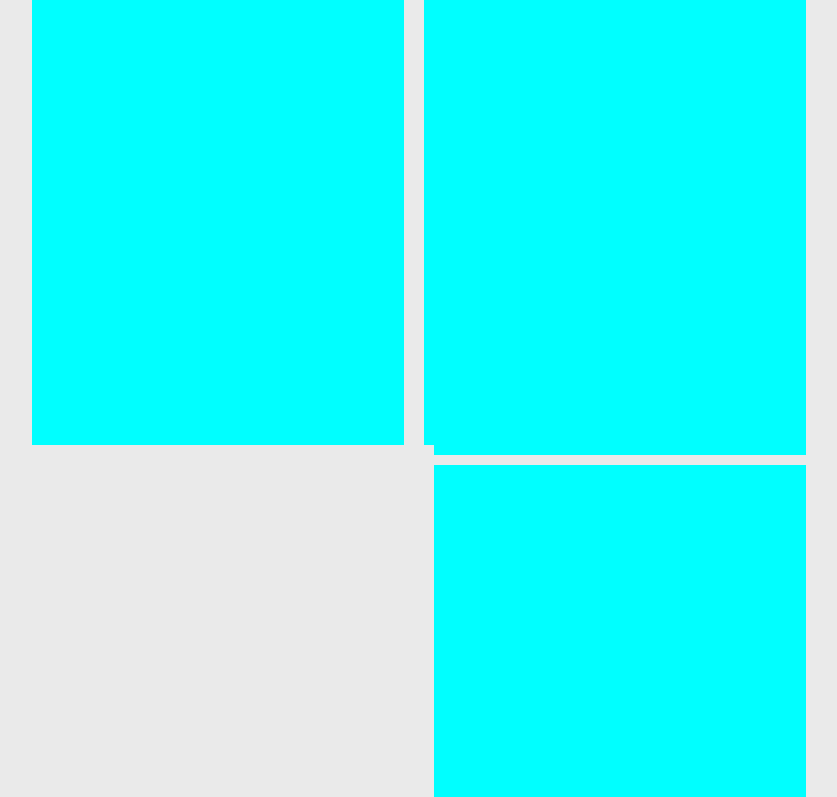
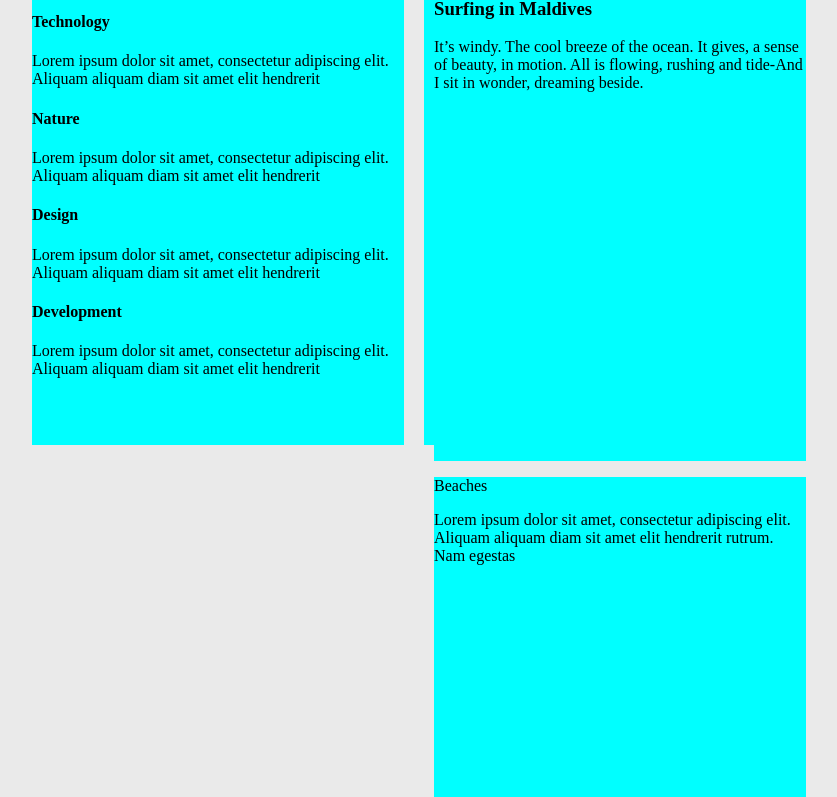
Before and after one commit to mateusz-mudry/homework_1, a plain HTML site: page index.html in a window 1280 px wide. Shown: the part 93-890 px from the top of the page, without its empty margins (6-843 px from the left). Drawn offline with Linux system fonts and the light colour scheme.

Commit message:
Paragraphs added in index.html

```diff
--- a/index.html
+++ b/index.html
@@ -9,10 +9,48 @@
   </head>
   <body>
     <div class="container">
-      <div class="box1"></div>
+      <div class="box1">
+        <header>
+          <h2>news digest</h2>
+        </header>
+        <h4>Technology</h4>
+        <p>
+          Lorem ipsum dolor sit amet, consectetur adipiscing elit. Aliquam
+          aliquam diam sit amet elit hendrerit
+        </p>
+        <h4>Nature</h4>
+        <p>
+          Lorem ipsum dolor sit amet, consectetur adipiscing elit. Aliquam
+          aliquam diam sit amet elit hendrerit
+        </p>
+        <h4>Design</h4>
+        <p>
+          Lorem ipsum dolor sit amet, consectetur adipiscing elit. Aliquam
+          aliquam diam sit amet elit hendrerit
+        </p>
+        <h4>Development</h4>
+        <p>
+          Lorem ipsum dolor sit amet, consectetur adipiscing elit. Aliquam
+          aliquam diam sit amet elit hendrerit
+        </p>
+      </div>
       <div>
-        <div class="box2"></div>
-        <div class="box3"></div>
+        <div class="box2">
+          <p>travel</p>
+          <h3>Surfing in Maldives</h3>
+          <p>
+            It’s windy. The cool breeze of the ocean. It gives, a sense of
+            beauty, in motion. All is flowing, rushing and tide-And I sit in
+            wonder, dreaming beside.
+          </p>
+        </div>
+        <div class="box3">
+          <p>Beaches</p>
+          <p>
+            Lorem ipsum dolor sit amet, consectetur adipiscing elit. Aliquam
+            aliquam diam sit amet elit hendrerit rutrum. Nam egestas
+          </p>
+        </div>
       </div>
     </div>
   </body>
```
